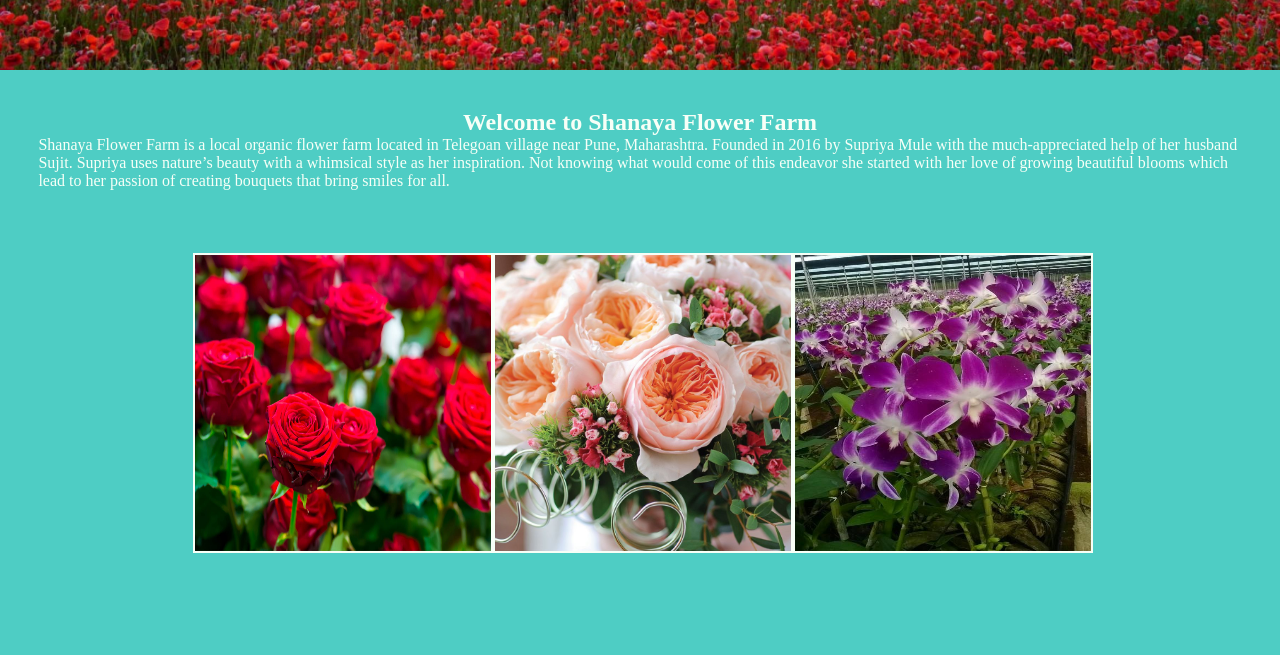
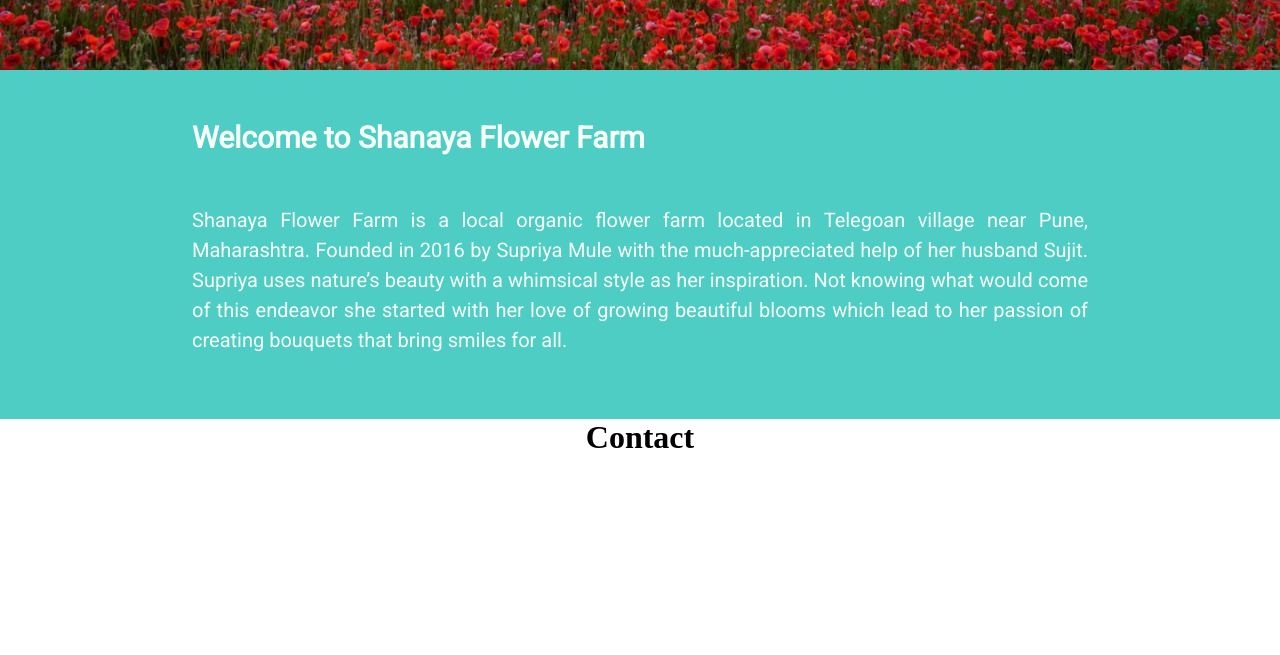
Before and after one commit to gd-m/shanaya-flowers, a plain HTML site: page index.html in a window 1280 px wide. Shown: the part 702-1357 px from the top of the page. After the commit the page ends 1158 px from the top, so only its background shows below. Drawn offline with Linux system fonts and the light colour scheme; a web font is replaced by a local one.

Commit message:
Changing p

```diff
--- a/index.html
+++ b/index.html
@@ -52,12 +52,9 @@
                     </div>
             </section>
             <section class="welcome-section">
-                <h1>Welcome to Shanaya Flower Farm</h1>
-                <p>Shanaya Flower Farm is a local organic flower farm located in Telegoan village near Pune, Maharashtra. Founded in 2016 by Supriya Mule with the much-appreciated help of her husband Sujit. Supriya uses nature’s beauty with a whimsical style as her inspiration. Not knowing what would come of this endeavor she started with her love of growing beautiful blooms which lead to her passion of creating bouquets that bring smiles for all.</p>
-                <div class="image-container">
-                    <div class="images"><img src="images/Bouquet-of-Red-Roses.jpg"></div>
-                    <div class="images"><img src="images/juliet-rose.jpg.838x0_q80.jpg"></div>
-                    <div class="images"><img src="images/orchid-welcome-image.jpg"></div>
+                <div class="welcome-section-items">
+                    <h1>Welcome to Shanaya Flower Farm</h1>
+                    <p>Shanaya Flower Farm is a local organic flower farm located in Telegoan village near Pune, Maharashtra. Founded in 2016 by Supriya Mule with the much-appreciated help of her husband Sujit. Supriya uses nature’s beauty with a whimsical style as her inspiration. Not knowing what would come of this endeavor she started with her love of growing beautiful blooms which lead to her passion of creating bouquets that bring smiles for all.</p>
                 </div>
             </section>
             <div class="contact">
--- a/style.css
+++ b/style.css
@@ -192,35 +192,27 @@ nav {
     justify-content: center;
     align-items: center;
     width: 100%;
-    height: auto;
-    padding: 3%;
     background-color: #4ECDC4 ;
+}
+.welcome-section-items {
+    width: 70%;
+
     color: #F7FFF7;
+    font-family: 'Roboto', sans-serif;
+    line-height: 1.5;
+    padding-bottom: 5%;
 }
 
-.image-container {
-    display: -webkit-box;
-    display: -webkit-flex;
-    display: -ms-flexbox;
-    display: flex;
-    -webkit-box-orient: horizontal;
-    -webkit-box-direction: normal;
-    -ms-flex-flow: row wrap;
-    flex-flow: row wrap;
+.welcome-section-items > h1 {
+
     padding: 5% 0;
+    font-size: 30px;
 
 }
-.images {
-    -webkit-box-flex: 1;
-    -webkit-flex: 1;
-    -ms-flex: 1;
-    flex: 1;
-    text-align: center;
-}
-.image-container > div > img {
-    width:300px;
-    height: 300px;
-    border: 2px solid #F7FFF7;
-    margin: 1%;
+
+.welcome-section-items > p {
+    text-align: justify;
+    text-justify: inter-character;
+    font-size: 20px;
 
 }
```
